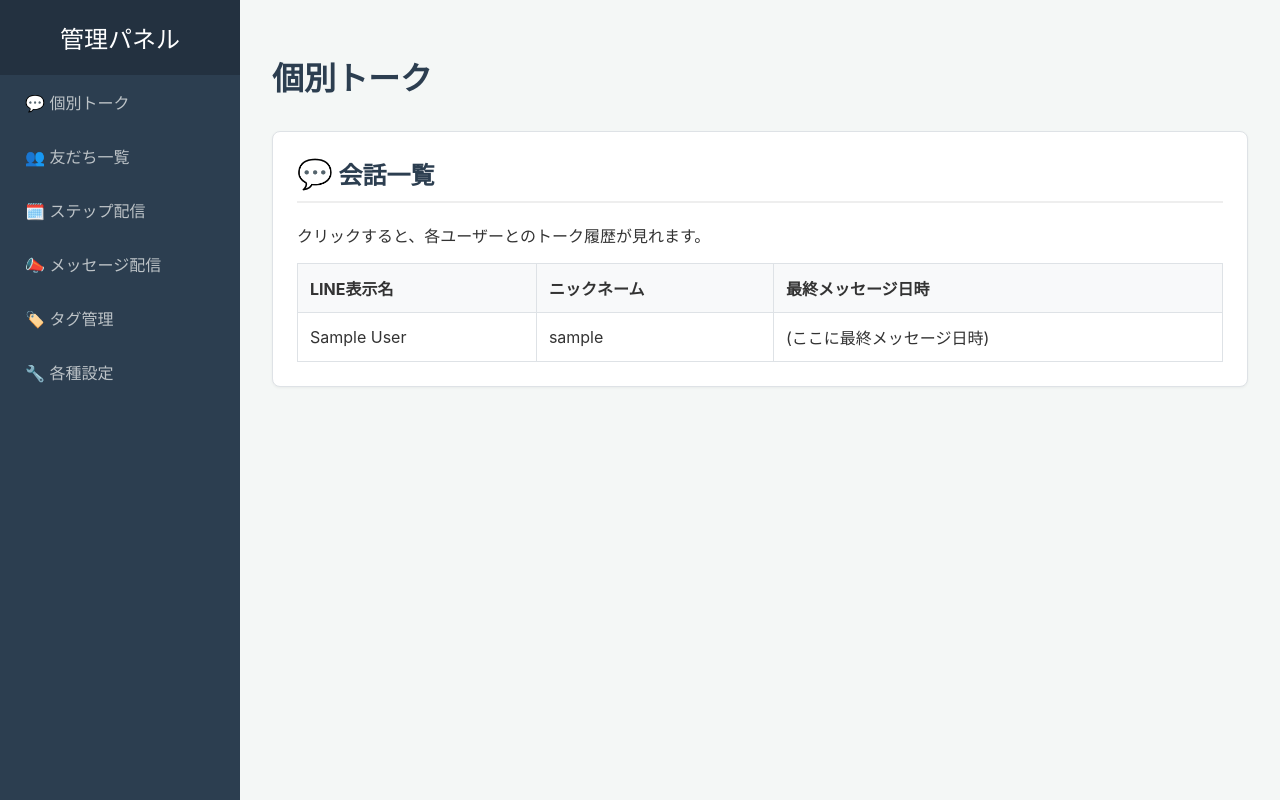
After one commit to u1215ysk/line-bot-final, a Flask app: template templates/chat.html in a window 1280 px wide. The commit adds this page. Run offline with Flask 3, Linux system fonts and the light colour scheme; the template is opened without the code that fills it: most values are stand-ins (such as "Sample title", 1, 10 or a date in 2020); parts of the project's set-up code (start-up, migrations or seed data) failed here and were passed over; some libraries are stand-ins or nearby versions.

Commit message:
トーク１

```diff
--- a/main.py
+++ b/main.py
@@ -58,6 +58,14 @@ class Tag(Base):
     __tablename__ = 'tags'
     id = Column(Integer, primary_key=True, autoincrement=True)
     name = Column(String, nullable=False, unique=True)
+
+class Message(Base):
+    __tablename__ = 'messages'
+    id = Column(Integer, primary_key=True, autoincrement=True)
+    user_id = Column(String, nullable=False)
+    sender_type = Column(String, nullable=False)  # 'user' or 'admin'
+    content = Column(Text, nullable=False)
+    created_at = Column(DateTime, server_default=func.now())
 
 try:
     engine = create_engine(database_url)
@@ -169,6 +177,25 @@ def admin_settings_page():
     session.close()
     return render_template('settings.html', token=token_setting, secret=secret_setting)
 
+@app.route("/admin/chat")
+@auth_required
+def admin_chat_page():
+    session = Session()
+    all_users = session.query(User).order_by(User.created_at.desc()).all()
+    session.close()
+    return render_template('chat.html', users=all_users)
+
+@app.route("/admin/chat/<user_id>")
+@auth_required
+def admin_chat_detail_page(user_id):
+    session = Session()
+    user = session.query(User).filter_by(id=user_id).first()
+    messages = session.query(Message).filter_by(user_id=user_id).order_by(Message.created_at).all()
+    session.close()
+    if not user:
+        return "ユーザーが見つかりません。", 404
+    return render_template('chat_detail.html', user=user, messages=messages)
+
 @app.route("/edit-user/<user_id>")
 @auth_required
 def edit_user_page(user_id):
@@ -178,7 +205,6 @@ def edit_user_page(user_id):
     session.close()
     if not user:
         return "ユーザーが見つかりません。", 404
-    # edit_user.htmlにall_tagsも渡す
     return render_template('edit_user.html', user=user, all_tags=all_tags)
 
 @app.route("/update-user/<user_id>", methods=['POST'])
@@ -290,9 +316,16 @@ def callback():
     def handle_message(event):
         line_bot_api = get_line_bot_api()
         if not line_bot_api: return
+
         user_id = event.source.user_id
         user_message = event.message.text
         session = Session()
+
+        # 受信メッセージをDBに保存
+        new_message = Message(user_id=user_id, sender_type='user', content=user_message)
+        session.add(new_message)
+        session.commit()
+
         user = session.query(User).filter_by(id=user_id).first()
         if user_message == "アンケート":
             quick_reply_buttons = QuickReply(items=[QuickReplyButton(action=MessageAction(label="はい", text="はい")), QuickReplyButton(action=MessageAction(label="いいえ", text="いいえ"))])
@@ -334,6 +367,7 @@ def callback():
         abort(400)
     return 'OK'
 
+
 @app.route("/", methods=['GET'])
 def health_check():
     return 'OK'
--- /dev/null
+++ b/templates/chat.html
@@ -0,0 +1,27 @@
+{% extends "layout.html" %}
+{% block title %}個別トーク{% endblock %}
+{% block header %}個別トーク{% endblock %}
+{% block content %}
+<div class="content-panel">
+    <h2><span style="font-size: 1.2em;">💬</span> 会話一覧</h2>
+    <p>クリックすると、各ユーザーとのトーク履歴が見れます。</p>
+    <table>
+        <thead>
+            <tr>
+                <th>LINE表示名</th>
+                <th>ニックネーム</th>
+                <th>最終メッセージ日時</th>
+            </tr>
+        </thead>
+        <tbody>
+            {% for user in users %}
+            <tr style="cursor: pointer;" onclick="window.location='{{ url_for('admin_chat_detail_page', user_id=user.id) }}';">
+                <td>{{ user.display_name }}</td>
+                <td>{{ user.nickname or '-' }}</td>
+                <td>(ここに最終メッセージ日時)</td>
+            </tr>
+            {% endfor %}
+        </tbody>
+    </table>
+</div>
+{% endblock %}
--- a/templates/layout.html
+++ b/templates/layout.html
@@ -60,6 +60,7 @@
     <div class="sidebar">
         <div class="sidebar-header">管理パネル</div>
         <nav class="sidebar-nav">
+            <a href="{{ url_for('admin_chat_page') }}" class="{% if request.endpoint.startswith('admin_chat') %}active{% endif %}">💬 個別トーク</a>
             <a href="{{ url_for('admin_friends_page') }}" class="{% if request.endpoint == 'admin_friends_page' or request.endpoint == 'edit_user_page' %}active{% endif %}">👥 友だち一覧</a>
             <a href="{{ url_for('admin_steps_page') }}" class="{% if request.endpoint == 'admin_steps_page' %}active{% endif %}">🗓️ ステップ配信</a>
             <a href="{{ url_for('admin_messaging_page') }}" class="{% if request.endpoint == 'admin_messaging_page' %}active{% endif %}">📣 メッセージ配信</a>
```
Also changed, not shown: step_delivery.py (+8 -0 lines), templates/chat_detail.html (added, +28 -0 lines).
